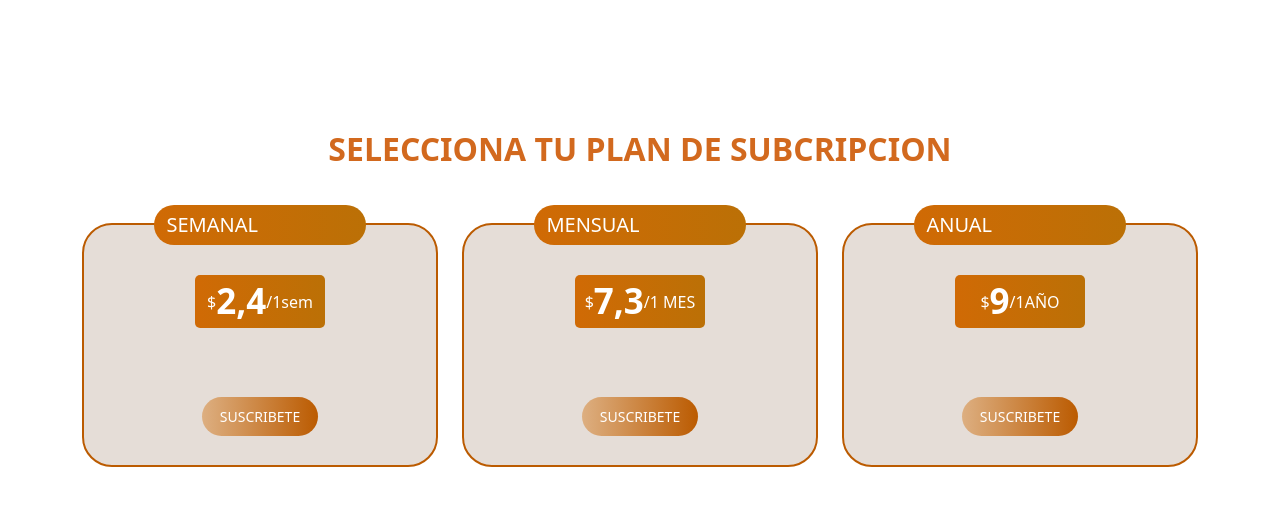
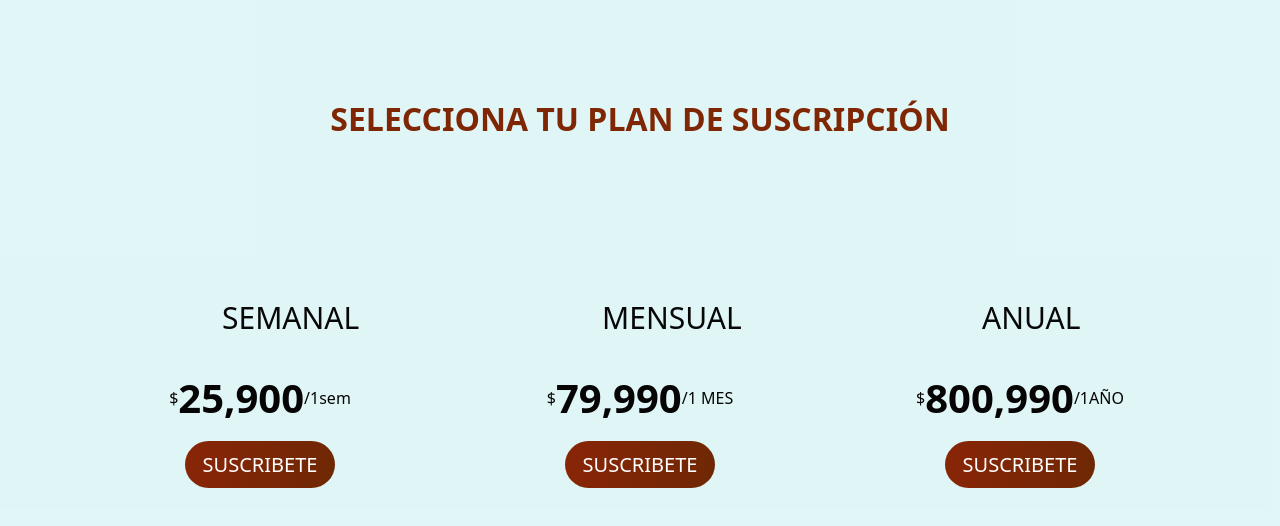
Before and after one commit to Alvarojj/Gym-virutal, an Angular app: page /Selecciona_plan in a window 1280 px wide. Shown: the top 526 px of the page. Built offline with nearby package versions, Linux system fonts and the light colour scheme.

Commit message:
edicion de vista seleciona tu plan

```diff
--- a/src/app/componentes/selecciona-plan/selecciona-plan.component.css
+++ b/src/app/componentes/selecciona-plan/selecciona-plan.component.css
@@ -1,155 +1,98 @@
-.sub-title{
-    margin-top: 30px;
-    font-weight: 600;
-    color: chocolate;
-    margin-bottom: 55px;
+
+body{
+    background-color: #d8f4f4c7;
+    height: 100vh; /* 100% de la altura de la ventana */
+    width: 100%;
+
+}
+
+.sub-title {
+    margin-top: 20px;
+    font-weight: 900;
+    color: rgb(127, 39, 4);
+    margin-bottom: 180px;
     text-align: center;
 }
-.pp-section{
-    padding: 100px 0 85px;
 
-
+.pp-section {
+    padding: 80px 0 85px;
 
 }
-.section-header{
-    margin-bottom: 35px;
+
+.section-header {
+    margin-bottom: 50px;
 }
-.plan-style{
-    margin: auto;
-    background-color: rgb(229, 221, 215);
-    position: relative;
-    border-radius: 30px;
-    transition: all .3s ease-in-out;
 
+.plan-style .bg-cafe {
+    background: linear-gradient(to left, #ddaf81, rgb(96, 33, 4) 47, 6);
+}
 
-}
-.plan-style .bg-blue{
-    background: linear-gradient(to left, #bb7006, #d06a05);
-}
-.plan-style .bg-blue-btn{
-    background: linear-gradient(to right, #0097e6, #0652DD,
-    #0652DD, #0097e6);
+.plan-style .bg-cafe-btn {
+    background: linear-gradient(to right, #882507, #6f2804,
+            #bb5b01, #fe8c00);
     background-size: 300% 100%;
 }
-.plan-style .bg-blue-btn:hover{
+
+.plan-style .bg-cafe-btn:hover {
     background-position: 100% 0;
-    color: #fff;
+    color: #0ea992;
     box-shadow: 0px 20px 20px #eee;
     transition: all .3s ease-in-out;
 
-
-}
-.plan-style .bg-orange{
-    background: linear-gradient(to left, #fe8c00, #f83600);
-}
-.plan-style .bg-blue-btn{
-    background: linear-gradient(to right,#fe8c00, #f83600,
-    #f83600, #fe8c00);
-    background-size: 300% 100%;
-}
-.plan-style .bg-blue-btn:hover{
-    background-position: 100% 0;
-    color: #fff;
-    box-shadow: 0px 20px 20px #eee;
-    transition: all .3s ease-in-out;
-
-
 }
 
-.plan-style .bg-cafe{
-    background: linear-gradient(to left, #ddaf81, #bb5b01);
-}
-.plan-style .bg-cafe-btn{
-    background: linear-gradient(to right,#ddaf81, #bb5b01,
-    #bb5b01, #fe8c00);
-    background-size: 300% 100%;
-}
-.plan-style .bg-cafe-btn:hover{
-    background-position: 100% 0;
-    color: #fff;
-    box-shadow: 0px 20px 20px #eee;
-    transition: all .3s ease-in-out;
-
-
-}
-
-
-.plan-style-bg{
-    width: 100%;
-    height: 100%;
-    position: absolute;
-    top: 0;
-    left: 0;
-    border-radius:30px ;
-
-}
-.plan-style .plan-header{
+.plan-style .plan-header {
     padding: 30px 0 20px 0;
     z-index: 1;
     position: relative;
 }
-.plan-style .plan-header h3{
-    width: 60%;
-    padding: 0px 12px;
+
+.plan-style .plan-header h3 {
+    margin-bottom: 50px;
+    padding: 0px 140px;
     margin: -50px auto 0;
-    border-radius: 40px;
+
     line-height: 40px;
-    font-size: 20px;
-    font-weight: 400;
-    color: #fff;
+    font-size: 30px;
+    font-weight: 500;
+    color: #080707;
     text-transform: capitalize;
+}
 
-
-}
-.plan-style .plan-header .price{
-    width: 130px;
-    margin: 30px auto -2px;
+.plan-style .plan-header .price {
+    width: 300px;
+    margin: 30px auto -50px;
     border-radius: 5px;
     display: flex;
-    color: #fff;
+    color: #060404;
     align-items: center;
     justify-content: center;
     background-repeat: no-repeat;
     transition: all .3s ease-in-out;
+}
+
+.plan-style .plan-header .price .price-digit {
+    font-size: 40px;
+    font-weight: 900;
+}
 
 
-}
-.plan-style .plan-header .price .price-digit{
-  font-size: 35px;
-  font-weight: 900;
-
-
-
-}
-.plan-style .plan-detail{
-    z-index: 1;
-    position: relative;
-
-}
-.plan-style .plan-detail ul{
-    padding: 0;
-    list-style: none;
-    color: #656464;
-
-
-}
-.plan-style .plan-detail ul li{
-  padding: 5px 0;
-}
-.plan-style .plan-bottom{
-    margin: 5px;
+.plan-style .plan-bottom {
+    margin: 40px;
     padding: 12px 0 32px 0;
     position: relative;
     overflow: hidden;
     color: #000;
     text-align: center;
 
-  }
-  .plan-style .plan-buttom{
+
+}
+
+.plan-style .plan-buttom {
     padding: 10px 18px;
-    font-size: 14px;
+    font-size: 20px;
     color: #fff;
-    border: 1px solid #111;
+    border: 1px solid #d50909;
     border: none;
     border-radius: 40px;
     background-repeat: no-repeat;
@@ -159,17 +102,4 @@
     text-align: center;
 
 
-  }
-.plan-style.blue-shadow{
-  border:2px solid #bb5b01 ;
-
-
 }
-.plan-style.blue-shadow:hover{
-    box-shadow: 0px 0px 30px -1px #e18104;
-
-  }
-  .plan-style.active{
-    box-shadow: 0pz 0px 30px -10px #e18104;
-
-  }
--- a/src/app/componentes/selecciona-plan/selecciona-plan.component.html
+++ b/src/app/componentes/selecciona-plan/selecciona-plan.component.html
@@ -13,7 +13,7 @@
         <div class="row">
           <div class="col-12">
              <div class="section-header text-conter">
-                <h2 class="sub-title" >SELECCIONA TU PLAN DE SUBCRIPCION </h2>
+                <h2 class="sub-title" >SELECCIONA TU PLAN DE SUSCRIPCIÓN </h2>
 
              </div>
           </div>
@@ -27,17 +27,15 @@
             <div class="plan-header">
                 <h3 class="bg-blue"> SEMANAL</h3>
                 <P class="price bg-blue"> $  <span
-                   class="price-digit">2,4</span>/1sem</P>
+                   class="price-digit">25,900</span>/1sem</P>
             </div>
             <div class="plan-detail">
             <ul>
-                <li></li>
-                <li> </li>
-                <li></li>
+
             </ul>
          </div>
           <div class="plan-bottom">
-            <a href="" class="plan-buttom bg-cafe-btn" routerLink="/Inicio">Suscribete</a>
+            <a href="" class="plan-buttom bg-cafe-btn">Suscribete</a>
         </div>
         </div>
         </div>
@@ -47,17 +45,15 @@
                <div class="plan-header">
                    <h3 class="bg-blue">MENSUAL</h3>
                    <P class="price bg-blue"> $  <span
-                      class="price-digit">7,3</span>/1 MES</P>
+                      class="price-digit">79,990</span>/1 MES</P>
                </div>
                <div class="plan-detail">
                <ul>
-                   <li></li>
-                   <li> </li>
-                   <li></li>
+
                </ul>
             </div>
              <div class="plan-bottom">
-               <a href="" class="plan-buttom bg-cafe-btn" routerLink="/Inicio">Suscribete</a>
+               <a href="" class="plan-buttom bg-cafe-btn">Suscribete</a>
            </div>
            </div>
            </div>
@@ -67,17 +63,15 @@
                <div class="plan-header">
                    <h3  class="bg-blue"> ANUAL</h3>
                    <P class="price bg-blue"> $  <span
-                      class="price-digit">9</span>/1AÑO</P>
+                      class="price-digit">800,990</span>/1AÑO</P>
                </div>
                <div class="plan-detail">
                <ul>
-                   <li></li>
-                   <li> </li>
-                   <li></li>
+
                </ul>
             </div>
              <div class="plan-bottom">
-               <a href="" class="plan-buttom bg-cafe-btn" routerLink="/Inicio">Suscribete</a>
+               <a href="" class="plan-buttom bg-cafe-btn">Suscribete</a>
            </div>
            </div>
            </div>
```
